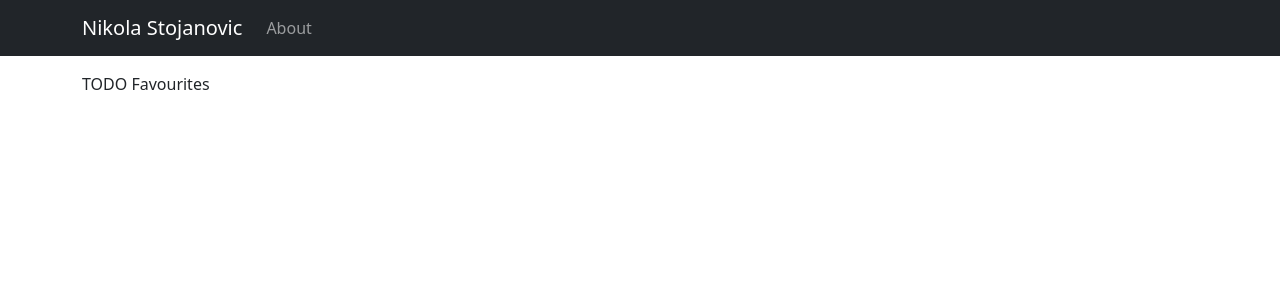
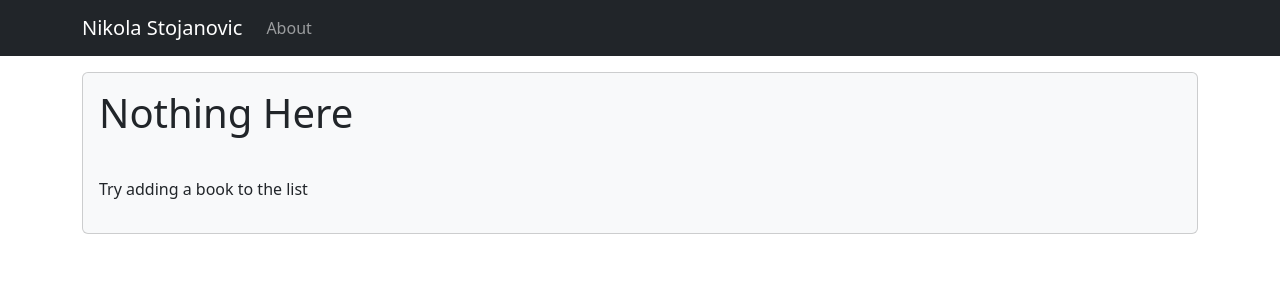
Before and after one commit to nikolastoj95/BTI425-WebProgramming_Apps_Services, a Next.js app in the folder assignments/dev/a2/assign2-app/: page /favourites in a window 1280 px wide. Shown: the top 300 px of the page. Built offline with nearby package versions, Linux system fonts and the light colour scheme.

Commit message:
added title for the fav page, added favourites atom reference, and showing workids saved

```diff
--- a/assignments/dev/a2/assign2-app/pages/favourites.js
+++ b/assignments/dev/a2/assign2-app/pages/favourites.js
@@ -1,7 +1,37 @@
+import PageHeader from "@/components/PageHeader";
+import { favouritesAtom } from "@/store";
+import { useAtom } from "jotai"
+import { Col, Container, Row } from "react-bootstrap";
+
+
 export default function Favourites(){
+    const [favouritesList, setFavouritesList] = useAtom(favouritesAtom);
+    console.log(favouritesList)
+    // storing workIds
+
     return (
         <>
-            TODO Favourites
+
+            {favouritesList.length > 0 ?(<PageHeader text={<h1>Favourites</h1>}  subtext={<p>All Your favourite books, in one place</p>}/>
+            ):(
+            <PageHeader text={<h1>Nothing Here</h1>} subtext={<p>Try adding a book to the list</p>}/>)}
+
+            {favouritesList.length >0 && (
+                <Row className="gy-4">
+                    {favouritesList.map((workId)=> (
+                        <Col  lg={3} md={6} key={workId}>
+                            <p>{workId}</p>
+                        </Col>
+
+                    ))}
+
+                </Row>
+
+            )}
+
+
+
+
         </>
     )
 }
```
